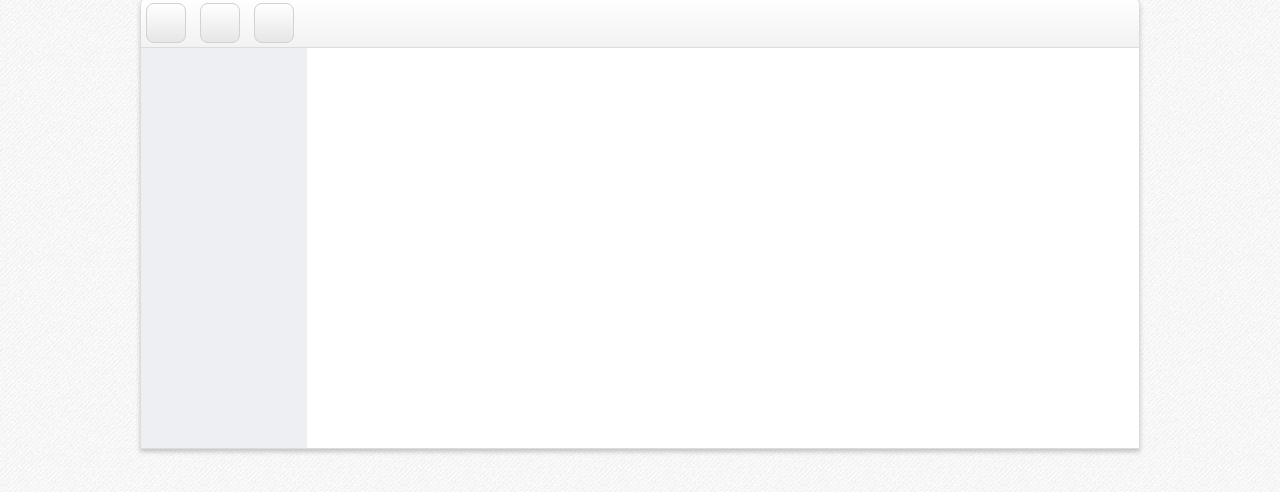
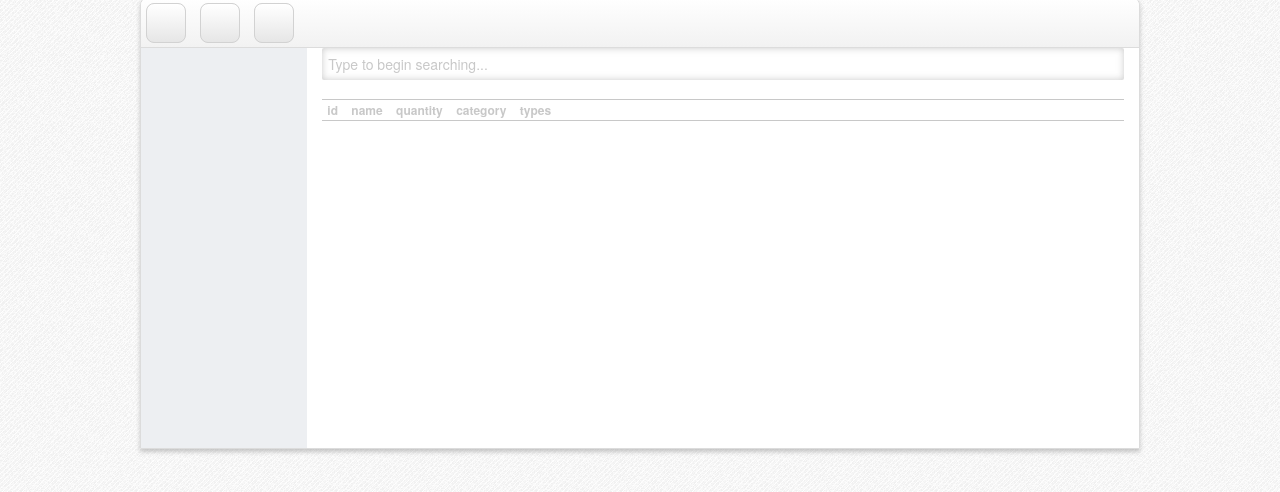
Before and after one commit to davidawang/rfidash, a website: page pretemplates/listview.html in a window 1280 px wide. Shown: the part 74-566 px from the top of the page. Drawn offline with Linux system fonts and the light colour scheme.

Commit message:
added a todo for the mock backend, also updated the frontend client

```diff
--- a/pretemplates/listview.html
+++ b/pretemplates/listview.html
@@ -31,6 +31,26 @@
 			</ul>
 		</div>
 		<div id="content-window" class="ten columns push-two">
+			<form id="item-search-form">
+				<input type="text" placeholder="Type to begin searching...">
+			</form>
+			<div id="item-column-titles">
+				<span>id</span>
+				<span>name</span>
+				<span>quantity</span>
+				<span>category</span>
+				<span>types</span>
+			</div>
+			<div class="row">
+				<ul>
+					<li class="row">
+
+					</li>
+					<li></li>
+				</ul>
+			</div>
+
+
 		</div>
 		<aside id="sidebar" class="two columns pull-ten">
 		</aside>
--- /dev/null
+++ b/pretemplates/sass/itemview.sass
@@ -0,0 +1,20 @@
+#item-search-form
+	input
+		box-shadow: inset 0px 0px 7px rgba(150, 150, 150, 0.5)
+		border: none
+		&::-webkit-input-placeholder
+			color: rgb(200, 200, 200)
+		&:focus
+			outline: none
+
+#item-column-titles
+	border-top: 1px solid rgba(200, 200, 200, 1)
+	border-bottom: 1px solid rgba(200, 200, 200, 1)
+	height: 22px
+	line-height: 15pt
+	font-weight: bolder
+	font-size: 9pt
+	color: rgb(200, 200, 200)
+
+	span
+		padding: 0px 5px
--- a/pretemplates/sass/screen.scss
+++ b/pretemplates/sass/screen.scss
@@ -6,3 +6,4 @@
 // @import "compass/reset";
 // @import "normalize";
 @import "common";
+@import "itemview.sass"
```
Also changed, not shown: README.md, pretemplates/stylesheets/itemview.css (added), pretemplates/stylesheets/screen.css.
